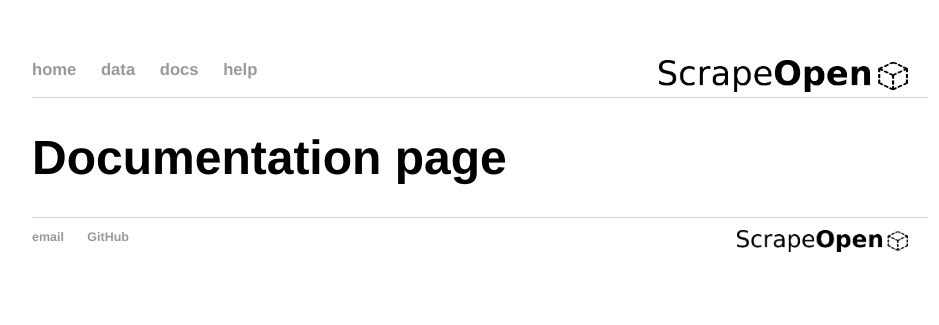
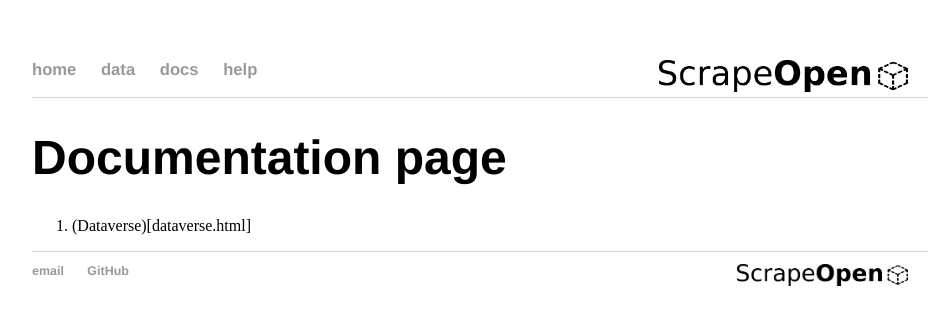
Before and after one commit to ScrapeOpen/ScrapeOpen, a Jekyll site: the page built from docs/index.md, in a window 1280 px wide. Shown: the top 325 px of the page, without its empty margins (160-1099 px from the left). Built offline with Jekyll 4.4.1, drawn with Linux system fonts in a browser that asks for light colours.

Commit message:
Edited docs index

```diff
--- a/docs/index.md
+++ b/docs/index.md
@@ -4,3 +4,5 @@ title: Documentation page
 ---
 
 # Documentation page
+
+1. (Dataverse)[dataverse.html]
```
